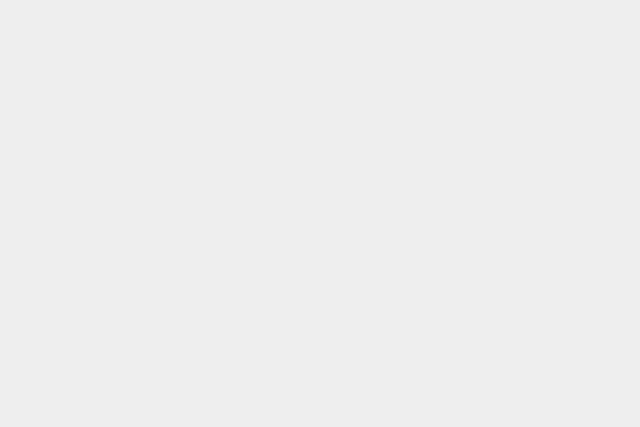
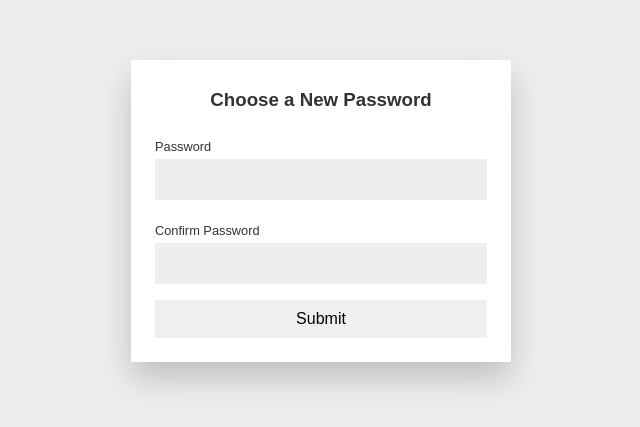
Before and after one commit to sherifcodeur/react-jwt-auth, a React (Create React App) app in the folder client/: page /password-reset/1 in a window 1280 px wide. Shown: the part 189-616 px from the top of the page, without its empty margins (319-959 px from the left). Built offline with nearby package versions, Linux system fonts and the light colour scheme.

Commit message:
added reset and forgot password -working

```diff
--- a/client/src/App.js
+++ b/client/src/App.js
@@ -9,6 +9,8 @@ import Register from './components/Register'
 import Login from './components/Login'
 import PrivateRoute from "./routes/PrivateRoute";
 import Private from "./components/Private";
+import ForgotPassword from "./components/ForgotPassword";
+import ResetPassword from "./components/ResetPassword";
 
 function App() {
   return (
@@ -17,6 +19,8 @@ function App() {
       <Switch>
         <Route exact path="/register" component={Register} />
         <Route exact path="/login" component={Login} />
+        <Route exact path="/forgot-password" component={ForgotPassword} />
+        <Route exact path="/password-reset/:resetToken" component={ResetPassword} />
 
         <PrivateRoute exact path="/private" component={Private} />
 
--- /dev/null
+++ b/client/src/components/ForgotPassword.css
@@ -0,0 +1,25 @@
+.forgotpassword-screen {
+    width: 100%;
+    height: 100vh;
+    display: flex;
+    justify-content: center;
+    align-items: center;
+  }
+
+  .forgotpassword-screen__form {
+    width: 380px;
+    padding: 1.5rem;
+    box-shadow: 0 1rem 2rem rgba(0, 0, 0, 0.2);
+    background: #fff;
+  }
+
+  .forgotpassword-screen__title {
+    text-align: center;
+    margin-bottom: 1rem;
+  }
+
+  .forgotpassword-screen__subtext {
+    font-size: 0.7rem;
+    display: block;
+    margin: 0.5rem 0;
+  }
--- a/client/src/components/ForgotPassword.js
+++ b/client/src/components/ForgotPassword.js
@@ -1,9 +1,80 @@
+import axios from "axios";
+import { useState } from "react";
+
+import ('./ForgotPassword.css')
 
 
 const ForgotPassword = () => {
-    return ( <div className="container">
 
-        forgot password page
+    const [email,setEmail] = useState("")
+    const [error,setError] = useState("")
+
+    const [success,setSuccess] = useState("")
+
+
+
+    const handleForgot = (e)=>{
+
+        e.preventDefault();
+
+        const sendResetEmail = async ()=>{
+
+            const config = {
+                header: {
+                  "Content-Type": "application/json",
+                },
+
+            }
+
+            try {
+
+               const {data} = await axios.post("/api/auth/forgotpassword",{email},config)
+
+               setSuccess(data.data)
+
+
+            } catch (error) {
+
+                setError("errur ici")
+
+                setEmail("")
+
+                setTimeout(()=>{
+                    setError("")
+                },5000)
+
+            }
+
+        }
+
+        sendResetEmail()
+
+
+
+    }
+
+
+
+    return ( <div className="forgotpassword-screen">
+
+        <form className="forgotpassword-screen__form" onSubmit={handleForgot}>
+
+        <h3 className="forgotpassword-screen__title">Forgot Password</h3>
+
+        {error && <span className="error-message">{error}</span>}
+
+        {success && <span className="success-message">{success}</span>}
+
+        <div className="form-group">
+
+            <label htmlFor="email">Email</label>
+            <input type="email" onChange={(e)=>{setEmail(e.target.value)}} value={email} name="email" id="" required placeholder="Enter email"/>
+
+        </div>
+
+        <button className="btn btn-primary" type="submit">Send Email</button>
+
+        </form>
     </div> );
 }
 
--- a/client/src/components/Login.js
+++ b/client/src/components/Login.js
@@ -82,7 +82,11 @@ const Login = ({history}) => {
 
         <div className="form-group">
 
-            <label htmlFor="password">Password</label>
+        <label htmlFor="password">
+            Password:{" "}
+            <Link to="/forgot-password" className="login-screen__forgotpassword">
+              Forgot Password?
+            </Link></label>
             <input type="password" onChange={(e)=>setPassword(e.target.value)} value={password} name="" id="" required />
 
         </div>
--- a/client/src/components/Private.js
+++ b/client/src/components/Private.js
@@ -2,7 +2,7 @@ import axios from "axios";
 import { useEffect, useState } from "react";
 
 
-const Private = () => {
+const Private = ({history}) => {
 
     const [error,setError] = useState("")
     const [data,setData] = useState("")
@@ -49,12 +49,19 @@ const Private = () => {
 
     },[])
 
+    const logoutHandler =()=>{
 
+
+        localStorage.removeItem("authToken")
+        history.push("/login");
+    }
 
     return error ? (<span>{error}</span>):( <div className="container">
 
 
         {data}
+
+        <button onClick={logoutHandler}>Logout</button>
     </div> );
 }
 
--- /dev/null
+++ b/client/src/components/ResetPassword.css
@@ -0,0 +1,19 @@
+.resetpassword-screen {
+    width: 100%;
+    height: 100vh;
+    display: flex;
+    justify-content: center;
+    align-items: center;
+  }
+
+  .resetpassword-screen__form {
+    width: 380px;
+    padding: 1.5rem;
+    box-shadow: 0 1rem 2rem rgba(0, 0, 0, 0.2);
+    background: #fff;
+  }
+
+  .resetpassword-screen__title {
+    text-align: center;
+    margin-bottom: 1rem;
+  }
--- a/client/src/components/ResetPassword.js
+++ b/client/src/components/ResetPassword.js
@@ -1,7 +1,102 @@
-const ResetPassword = () => {
-    return ( <div className="container">
+import axios from "axios";
+import { useState } from "react";
 
-        ResetPassword page
+import ('./ResetPassword.css')
+
+
+const ResetPassword = ({history,match}) => {
+
+
+    const [password,setPassword] = useState("")
+    const [passwordConfirm,setPasswordConfirm] = useState("")
+
+    const [error,setError]= useState("")
+    const [success,setSuccess] = useState("")
+
+
+    const handleSubmit = async (e)=>{
+
+
+        e.preventDefault();
+
+        const config = {
+            header: {
+              "Content-Type": "application/json",
+            },
+          };
+
+          if (password !== passwordConfirm) {
+            setPassword("");
+            setPasswordConfirm("");
+            setTimeout(() => {
+              setError("");
+            }, 5000);
+            return setError("Passwords don't match");
+          }
+
+
+
+                try {
+
+                    const {data} = await axios.put(`/api/auth/password-reset/${match.params.resetToken}`,{password},config)
+
+
+
+                    setSuccess(data.data)
+
+
+
+
+                } catch (error) {
+
+                    setError("error in setting up your new password")
+
+
+
+                }
+
+
+
+
+
+
+
+
+
+    }
+
+
+    return ( <div className="resetpassword-screen">
+
+                <form className="resetpassword-screen__form" onSubmit={handleSubmit}>
+
+                <h3 className="resetpassword-screen__title">Choose a New Password</h3>
+
+                {error && <span className="error-message">{error}</span>}
+
+                {success && <span className="success-message">{success}</span>}
+
+
+                <div className="form-group">
+
+                    <label htmlFor="password">Password</label>
+                    <input type="password" onChange={(e)=>setPassword(e.target.value)} value={password} name="" id="" required />
+
+                </div>
+
+                <div className="form-group">
+
+                    <label htmlFor="passwordConfirm">Confirm Password</label>
+                    <input type="password" onChange={(e)=>setPasswordConfirm(e.target.value)} value={passwordConfirm} name="" id="passwordConfirm" required />
+
+                </div>
+
+
+
+                <button className="btn" type="submit">Submit</button>
+
+
+                </form>
     </div> );
 }
 
```
Also changed, not shown: 1 other file (tests, documents, lock files or other folders).
